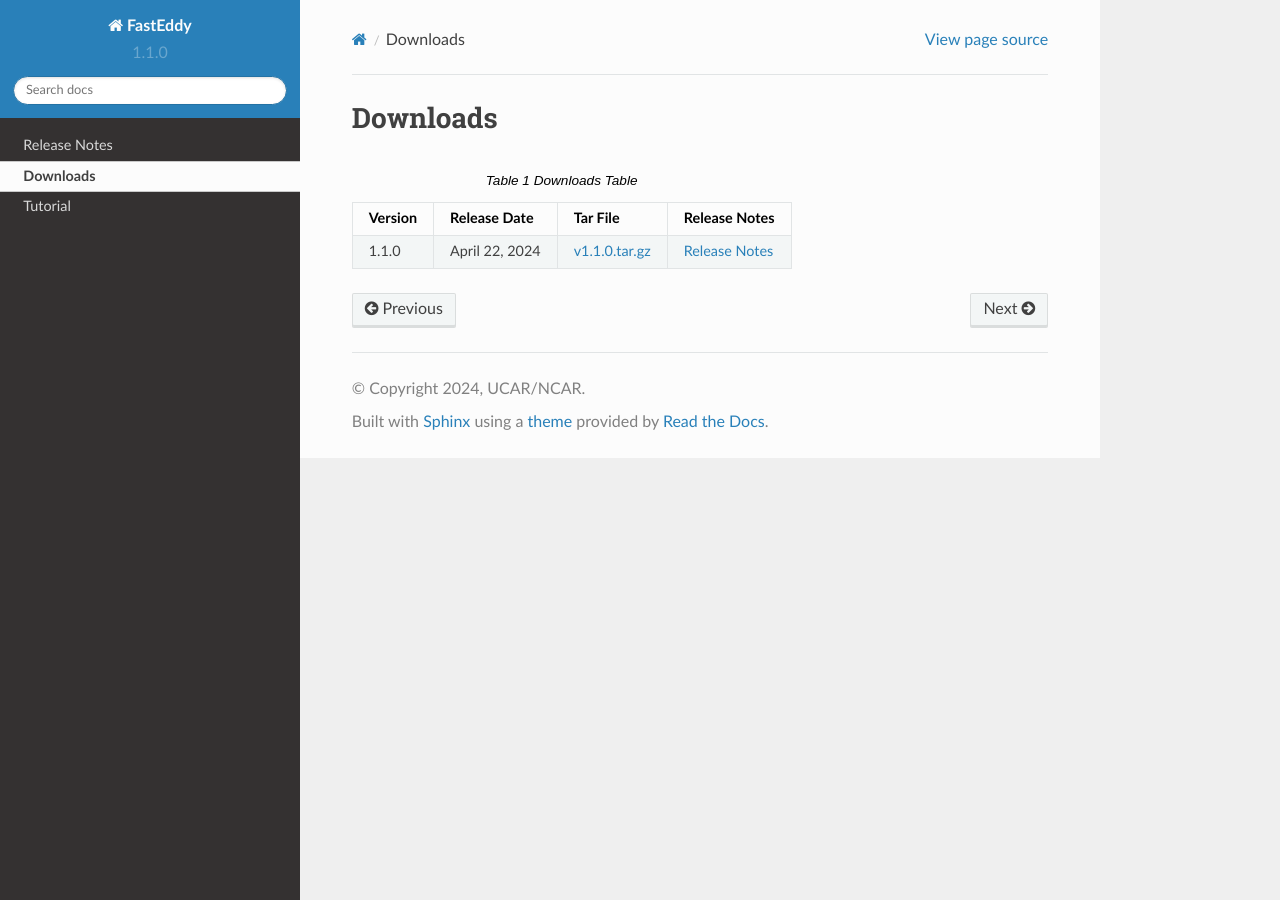
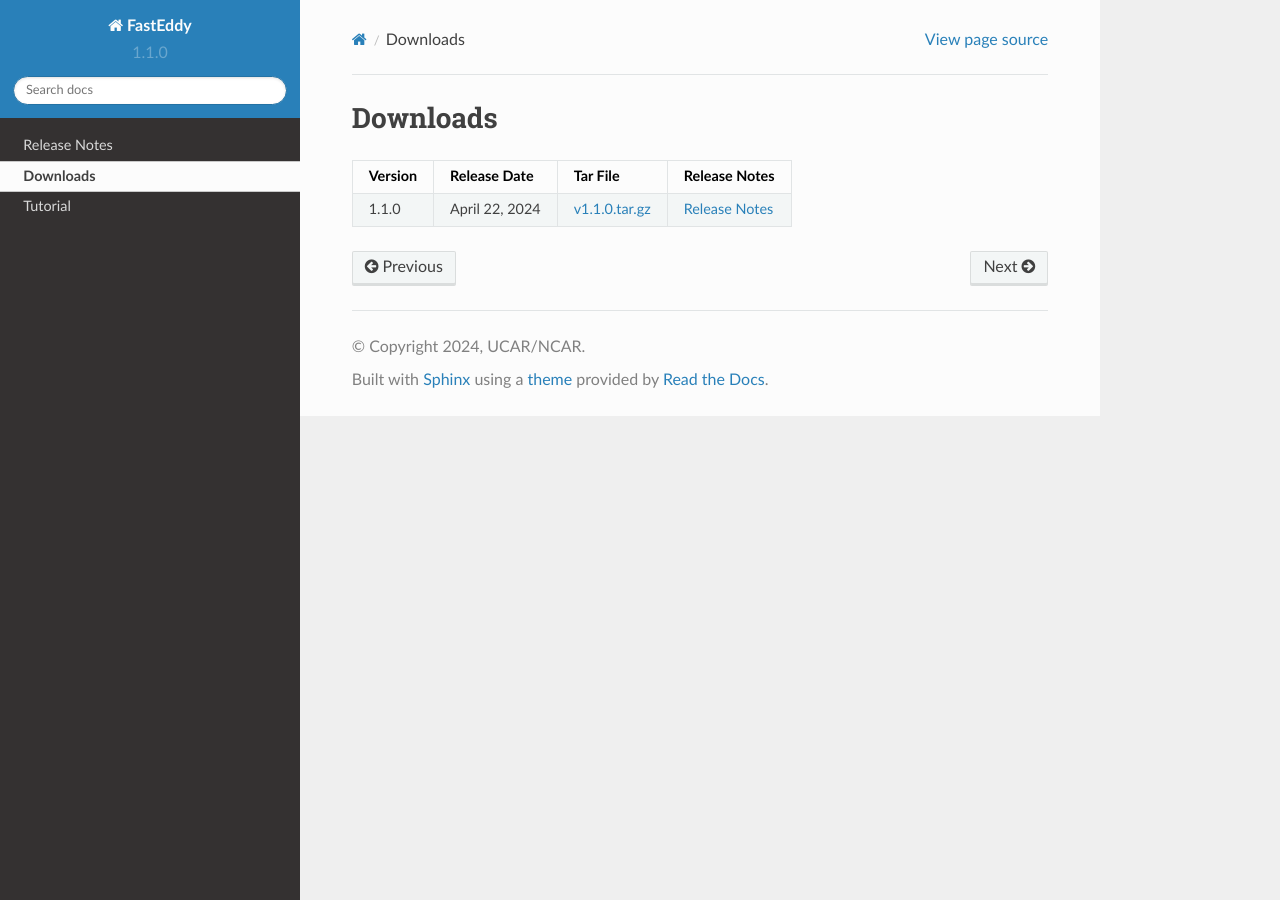
Before and after one commit to NCAR/FastEddy-model, a Sphinx documentation site: the page built from docs/downloads.rst, in a window 1280 px wide. Built offline with Sphinx 7.4.7 and the Read the Docs theme 2.0.0, drawn with Linux system fonts in a browser that asks for light colours.

Commit message:
Per #18, attempt removing table name

```diff
--- a/docs/downloads.rst
+++ b/docs/downloads.rst
@@ -2,7 +2,7 @@
 Downloads
 *********
 
-.. list-table:: Downloads Table
+.. list-table::
    :widths: auto
    :header-rows: 1
 
```
